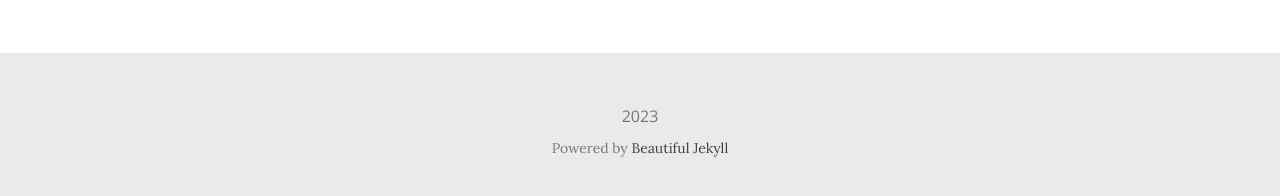
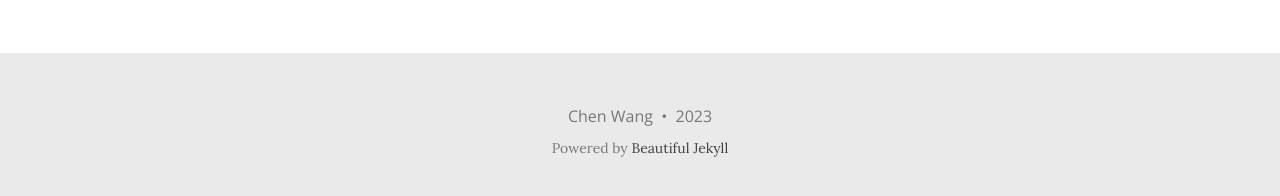
Before and after one commit to wangc1073/wangc1073.github.io, a Jekyll site: the page built from Publications.md, in a window 1280 px wide and 1056 px high. Shown: the part 847-1043 px from the top of the window. Built offline with Jekyll 4.4.1, drawn with Linux system fonts in a browser that asks for light colours; nearby versions of some CDN libraries; comment, search, counter and statistics services are not loaded; some of the changed lines change nothing that is shown.

Commit message:
Update _config.yml

```diff
--- a/_config.yml
+++ b/_config.yml
@@ -13,7 +13,7 @@
 title: Chen Wang
 
 # Your name to show in the footer
-# author: Chen Wang
+author: Chen Wang
 
 ###############################################
 # --- List of links in the navigation bar --- #
```
